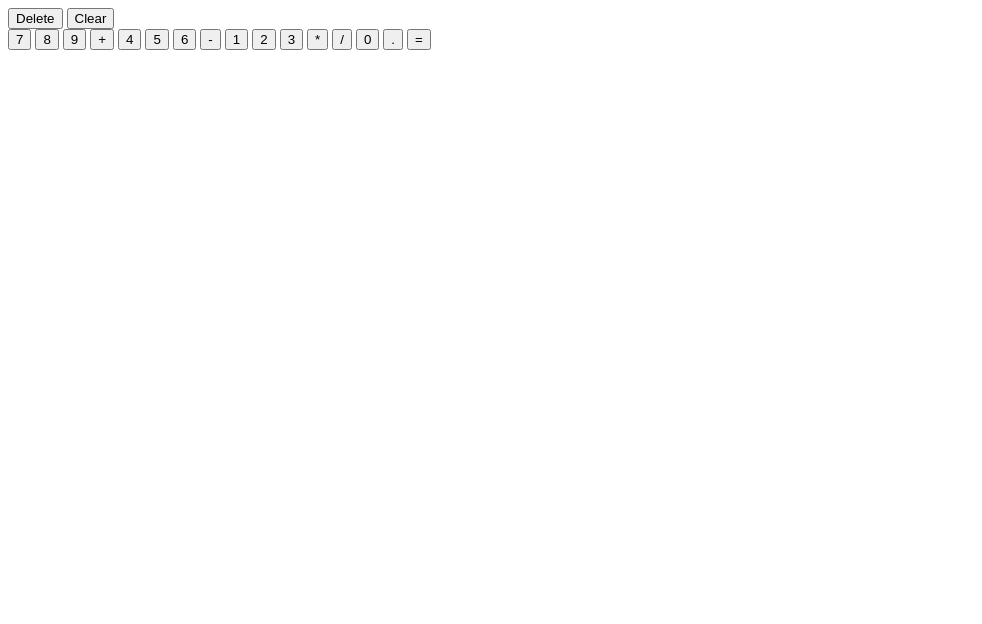
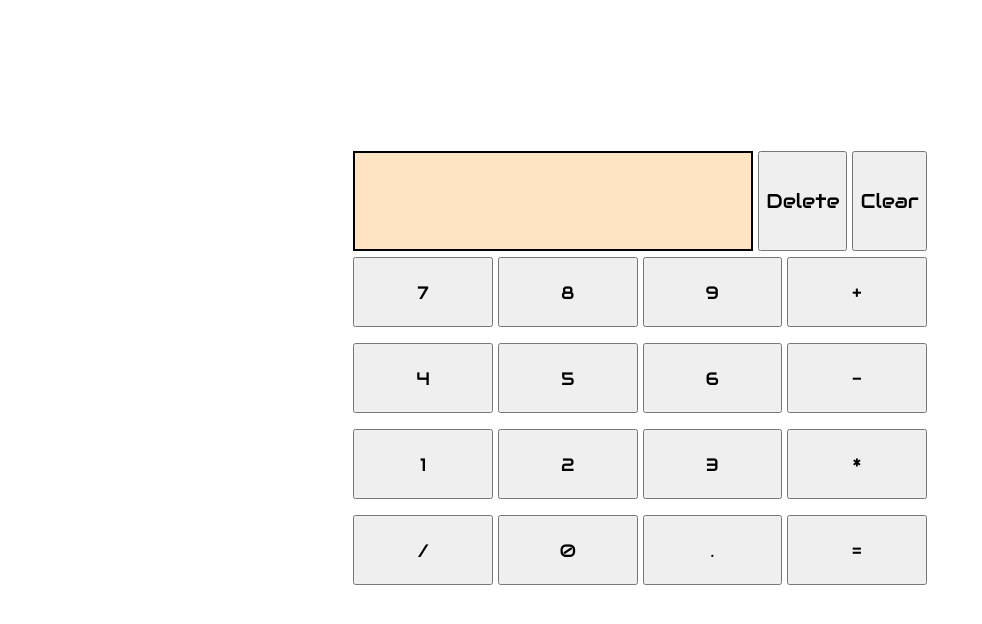
Before and after one commit to unc-hamma/calculator-odin, a plain HTML site: page index.html in a window 1280 px wide. Shown: the whole page, without its empty margins (0-982 px from the left). Drawn offline with Linux system fonts and the light colour scheme.

Commit message:
Edit layout so everything in place

```diff
--- a/index.html
+++ b/index.html
@@ -17,27 +17,35 @@
         </div>
 
         <div class="numsOpsContainer">
+            <div class="row1">
                 <button class="nums">7</button>
                 <button class="nums">8</button>
                 <button class="nums">9</button>
                 <button class="ops">+</button>
+            </div>
 
+            <div class="row2">
                 <button class="nums">4</button>
                 <button class="nums">5</button>
                 <button class="nums">6</button>
                 <button class="ops">-</button>
+            </div>
 
+            <div class="row3">
                 <button class="nums">1</button>
                 <button class="nums">2</button>
                 <button class="nums">3</button>
                 <button class="ops">*</button>
+            </div>
 
+            <div class="row4">
                 <button class="ops">/</button>
                 <button class="nums">0</button>
                 <button class="nums">.</button>
                 <button class="equals">=</button>
             </div>
         </div>
+    </div>
 
 </body>
 </html>
--- a/script.js
+++ b/script.js
@@ -23,7 +23,7 @@ const division = (a, b) => {
         alert("Division by 0 is not possible!" + a, + " " + b);
         console.log(a)
     }
-    else return currentResult = Math.round((a / b) * 1000) / 1000;
+    else return currentResult = Math.round((a / b) * 1000000) / 1000000;
 }
 
 function operate (a, b, op){
--- a/style.css
+++ b/style.css
@@ -0,0 +1,61 @@
+
+@import url('https://fonts.googleapis.com/css2?family=Audiowide&display=swap');
+
+body {
+  margin: 0;
+  height: 100vh;
+  padding-bottom: 8vh;
+  box-sizing: border-box;
+  display: flex;
+  flex-direction: column;
+  justify-content: center;
+  align-items: center;
+  gap: 30px;
+  font-family: "Audiowide", sans-serif;
+  font-weight: 400;
+  font-style: normal;
+  font-size: 30px;
+}
+
+.delete, .clear {
+  font-family: "Audiowide", sans-serif;
+  font-weight: 400;
+  font-style: normal;
+  font-size: 20px;
+}
+
+.ops , .equals, .nums{
+  height: 70px;
+  width: 70px;
+  box-sizing: border-box;
+  flex: 1;
+  font-family: "Audiowide", sans-serif;
+  font-weight: 400;
+  font-style: normal;
+  font-size: large;
+}
+
+output {
+  background-color: bisque;
+  border: 2px solid black;
+  height: 100px;
+  width: 400px;
+  display: inline-flex;
+  align-items: center;
+  justify-content: center;
+  text-align: center;
+  box-sizing: border-box;
+  vertical-align: top;
+}
+
+.display, .row1, .row2, .row3, .row4 {
+  display: flex;
+  gap: 5px;
+  margin: 3px;
+}
+
+.numsOpsContainer {
+  display: flex;
+  flex-direction: column;
+  gap: 10px;
+}
```
Lines whose indentation alone changed are shown as unchanged.
